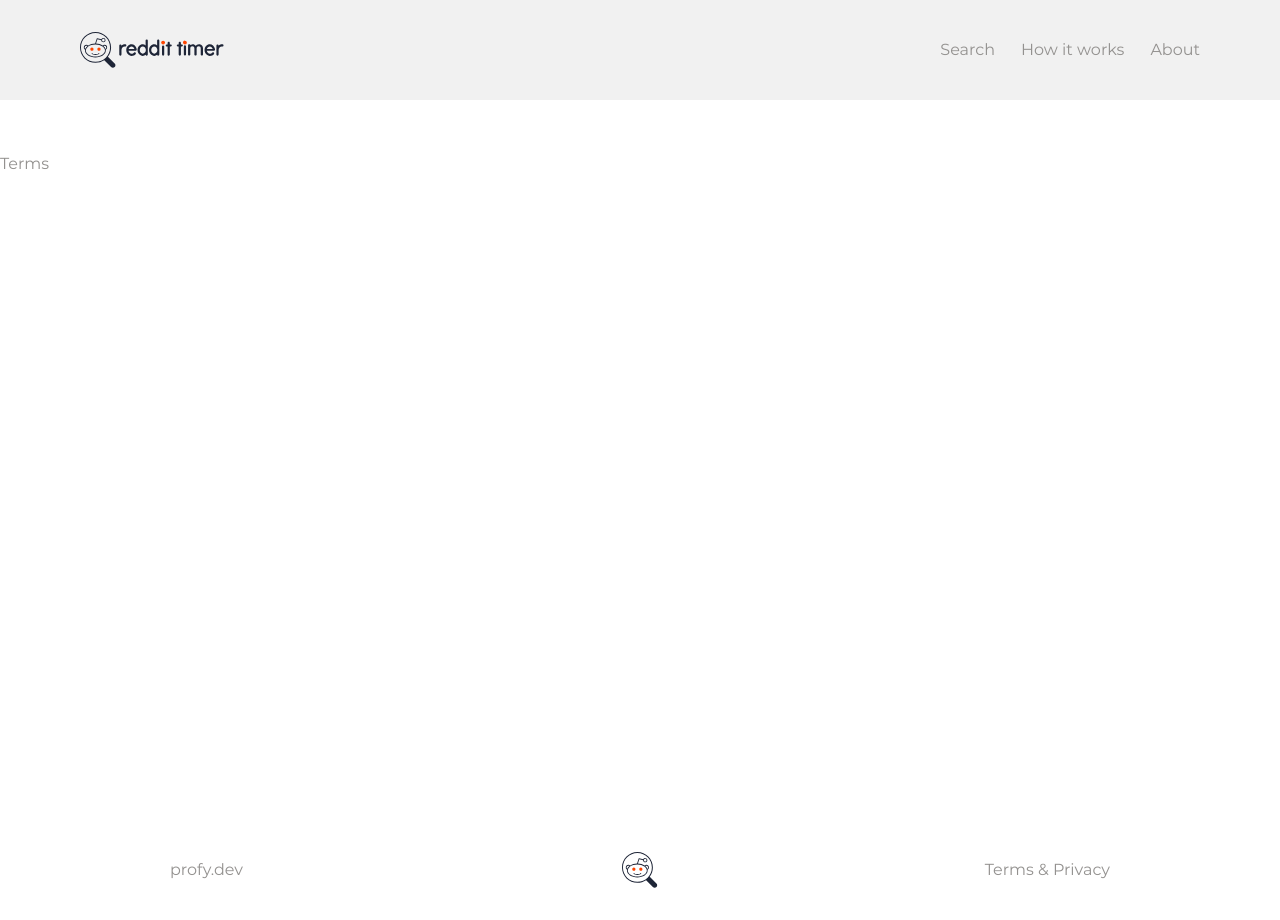
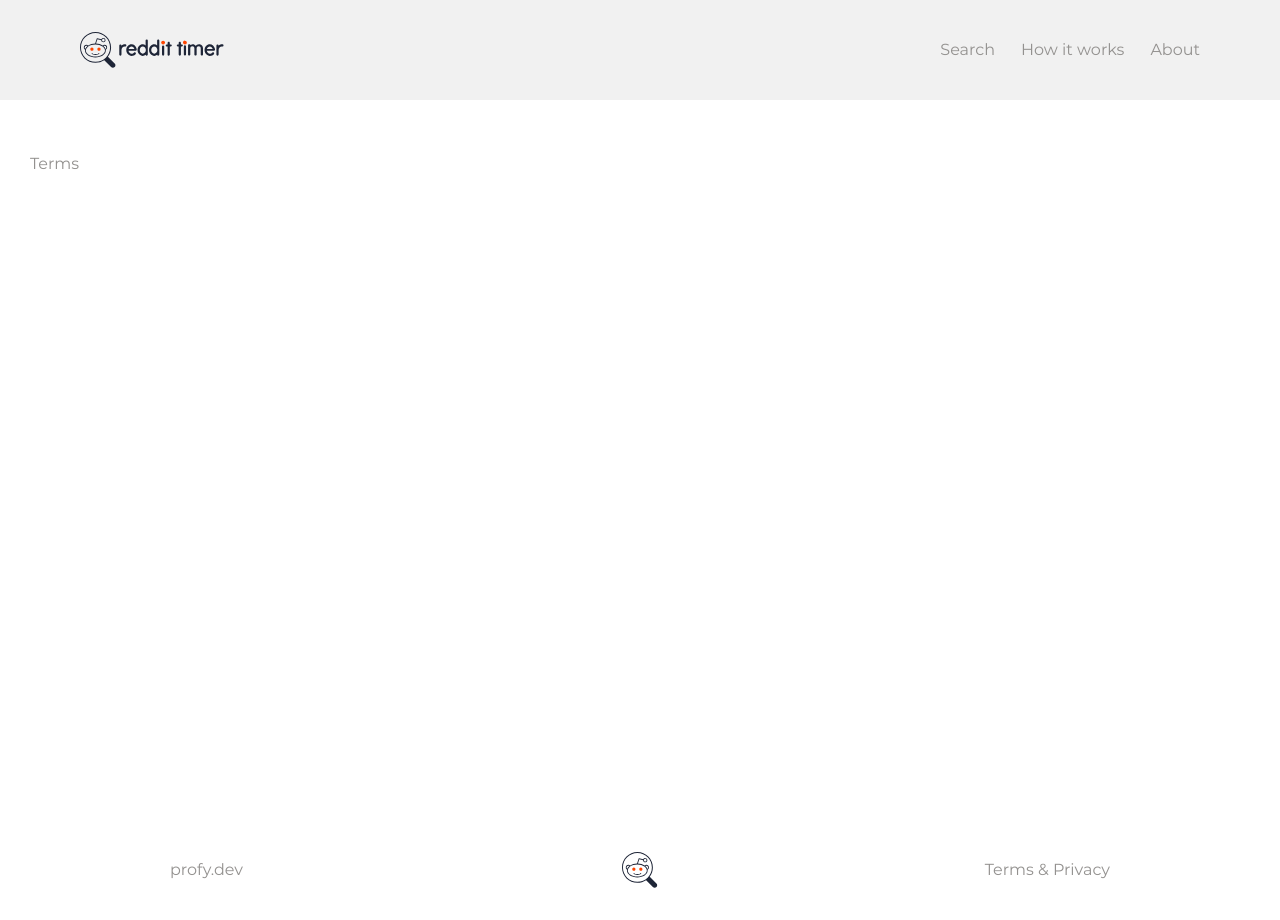
Before and after one commit to egordanilov/reddit-timer, a React (Create React App) app: page /terms in a window 1280 px wide. Built offline with nearby package versions, Linux system fonts and the light colour scheme.

Commit message:
Fixed hover effects on tappable devices

```diff
--- a/src/styles/Container.style.js
+++ b/src/styles/Container.style.js
@@ -4,8 +4,9 @@ const Container = styled.main`
     min-height: calc(100vh - 200px);
     max-width: 1200px
     margin: 0 auto;
+    padding: 0 30px;
 
-    @media (min-width: 768px) and (max-width: 992px) {
+    @media (min-width: 768px) and (max-width: 991px) {
         padding: 0 30px;
     }
 
--- a/src/styles/FooterStyled.style.js
+++ b/src/styles/FooterStyled.style.js
@@ -47,10 +47,13 @@ const FooterStyled = styled.footer`
 
     @media (max-width: 439px) {
         max-width: 300px;
-        padding: 0 10px;
+        padding: 0px;
         justify-content: space-between;
+        a {
+            margin: 0 auto;
+        }
         a:first-of-type, a:last-of-type {
-            flex: none;
+            display: none;
         }
     }
 
--- a/src/styles/GlobalStyles.js
+++ b/src/styles/GlobalStyles.js
@@ -50,6 +50,11 @@ const GlobalStyles = createGlobalStyle`
       font-size: ${(props) => props.theme.font.size.default};
       line-height: ${(props) => props.theme.font.lineHeight.default};
       color: ${(props) => props.theme.color.text};
+      position: relative;
+    }
+
+    html, body {
+      overflow-x: hidden;
     }
 
     a {
--- a/src/styles/HeaderStyled.style.js
+++ b/src/styles/HeaderStyled.style.js
@@ -21,8 +21,10 @@ export const HeaderLink = styled(HashLink)`
     text-decoration: none;
     color: ${(props) => props.theme.color.text};
     margin-left: 26px;
-    &:hover {
-        color: ${(props) => props.theme.color.linkHover};
+    @media (hover: hover){
+        &:hover {
+            color: ${(props) => props.theme.color.linkHover};
+        }
     }
     @media (max-width: 575px) {
         margin-left: 10px;
--- a/src/styles/HeatMapWrapper.style.js
+++ b/src/styles/HeatMapWrapper.style.js
@@ -2,7 +2,7 @@ import styled from 'styled-components';
 import theme from './theme';
 
 export const HeatMapOverflowContainer = styled.div`
-    width: calc(100% - 30px);
+    width: 100%;
     margin: 0 auto;
     overflow-x: visible;
     @media (max-width: 1194px) {
```
